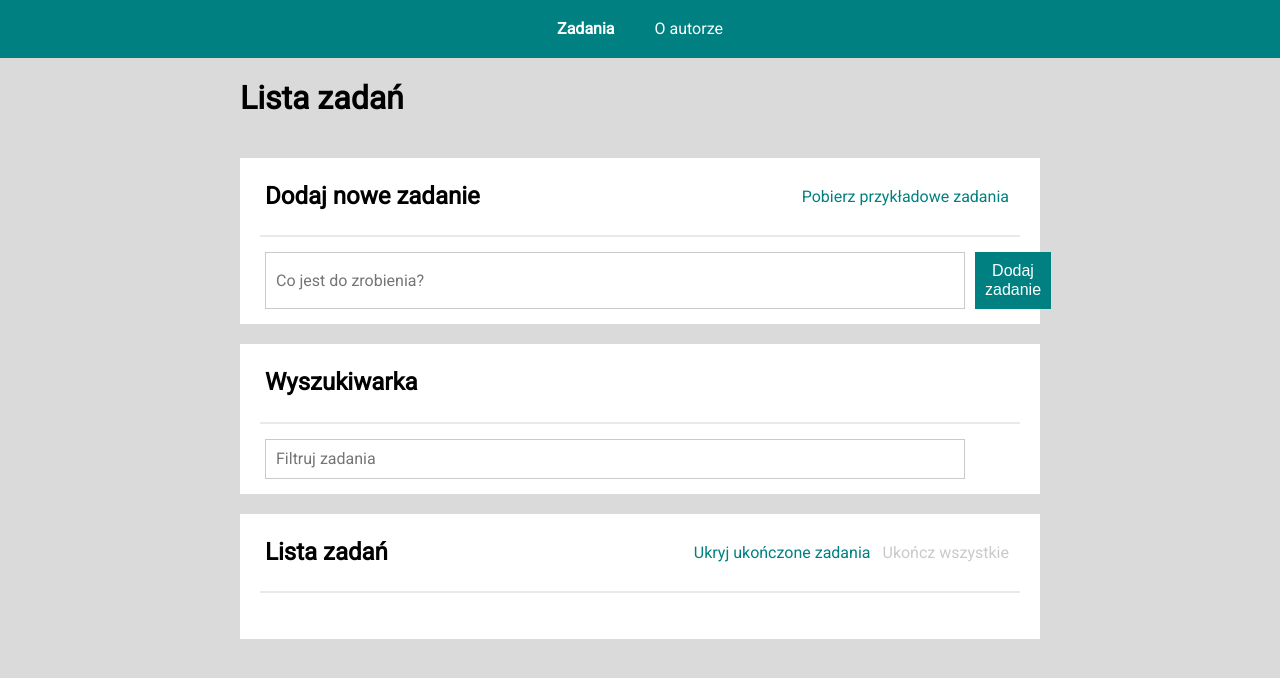
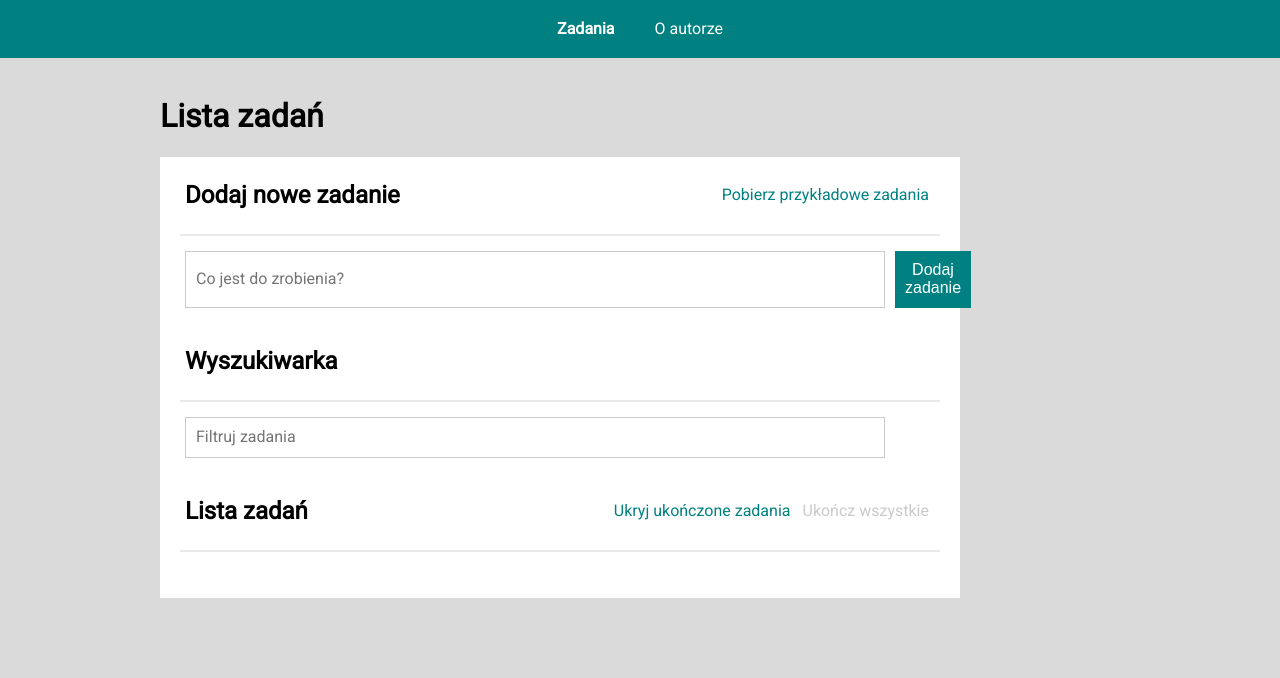
Before and after one commit to MajaCelej/todolist-react, a React (Create React App) app: page /#/zadania in a window 1280 px wide. Shown: the top 678 px of the page. Built offline with nearby package versions, Linux system fonts and the light colour scheme.

Commit message:
changed styles in Wrapper

```diff
--- a/src/common/Main/styled.js
+++ b/src/common/Main/styled.js
@@ -1,12 +1,7 @@
 import styled from "styled-components";
 
 export const Wrapper = styled.main`
-  display: grid;
-  justify-content: center;
-  grid-gap: 20px;
-  margin-bottom: 40px;
-
-  @media (max-width: 700px) {
-    grid-template-columns: 350px;
-  }
+	max-width: 1000px;
+	margin: 40px auto;
+	padding: 0 20px;
 `;
```
